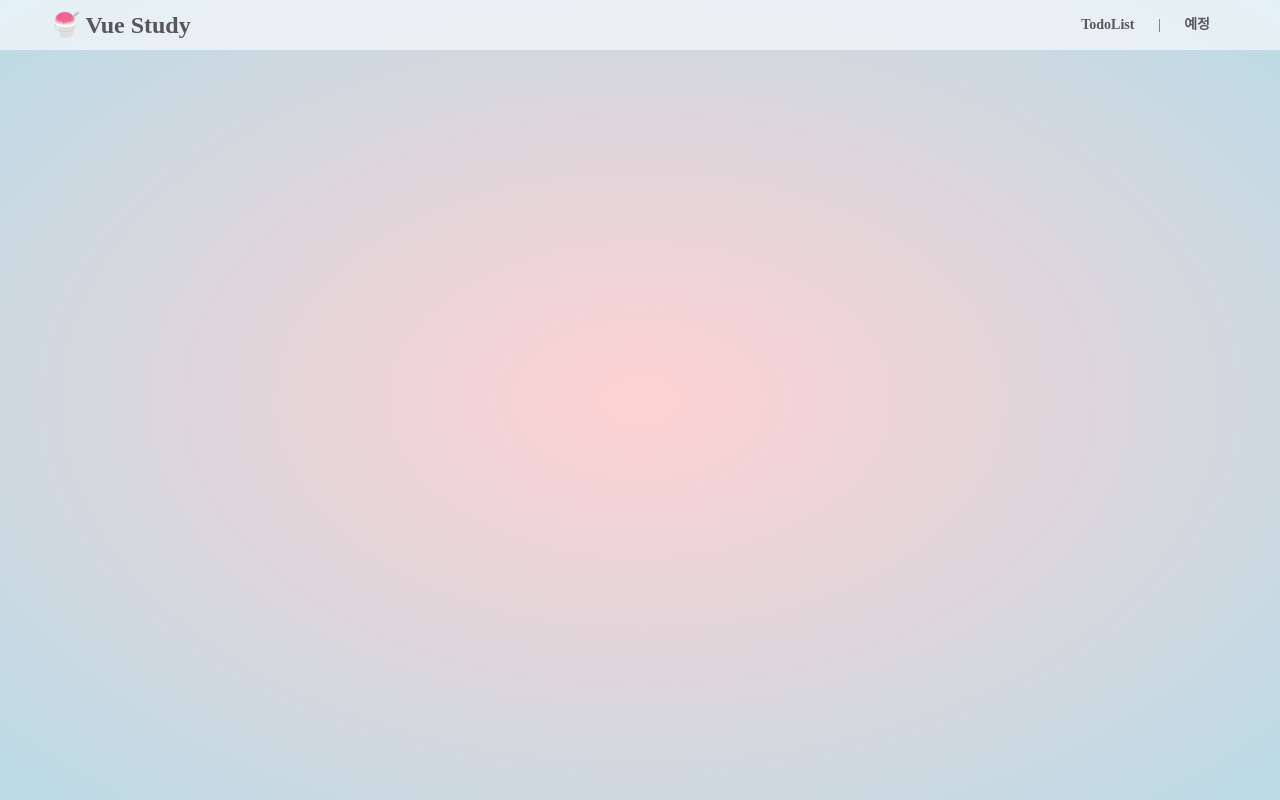
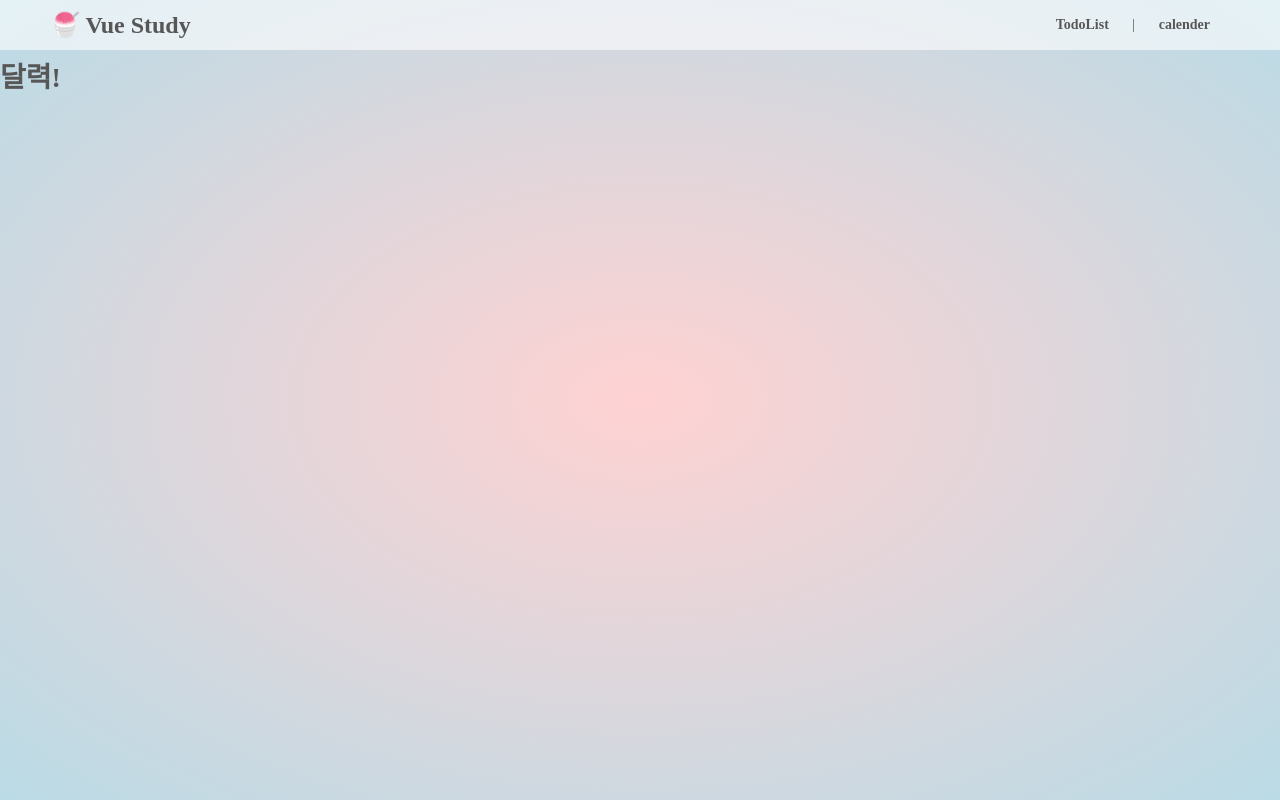
Before and after one commit to yn41/todolist, a Vue app: page /todolist/calender in a window 1280 px wide. Built offline with nearby package versions, Linux system fonts and the light colour scheme.

Commit message:
빌드 완료

```diff
--- a/src/components/TodoHeader.vue
+++ b/src/components/TodoHeader.vue
@@ -3,7 +3,7 @@
         <h1><a href="/todolist">🍧 Vue Study</a></h1>
         <nav>
             <router-link to="/todolist">TodoList</router-link> |
-            <router-link to="/todolist/about">예정</router-link>
+            <router-link to="/todolist/calender">calender</router-link>
         </nav>
     </header>
 </template>
--- a/src/router.js
+++ b/src/router.js
@@ -13,12 +13,12 @@ export default new Router({
       component: todo,
     },
     {
-      path: '/todolist/about',
-      name: 'about',
+      path: '/todolist/calender',
+      name: '/todolist/calender',
       // route level code-splitting
       // this generates a separate chunk (about.[hash].js) for this route
       // which is lazy-loaded when the route is visited.
-      component: () => import(/* webpackChunkName: "about" */ './views/About.vue'),
+      component: () => import(/* webpackChunkName: "about" */ './views/Calender.vue'),
     },
   ],
 });
--- a/src/views/About.vue
+++ /dev/null
@@ -1,5 +0,0 @@
-<template>
-  <div class="about">
-    <h1>This is an about page</h1>
-  </div>
-</template>
--- /dev/null
+++ b/src/views/Calender.vue
@@ -0,0 +1,19 @@
+<template>
+  <div class="calender">
+    <h1>달력!</h1>
+  </div>
+</template>
+<script>
+export default {
+  data(){
+    return {
+
+    }
+  },
+  created(){
+    let date = new Date();
+    console.log(date.getMonth());
+    console.log(date.getMonth()+1);
+  }
+}
+</script>
```
Also changed, not shown: 9 other files (tests, documents, lock files or other folders).
